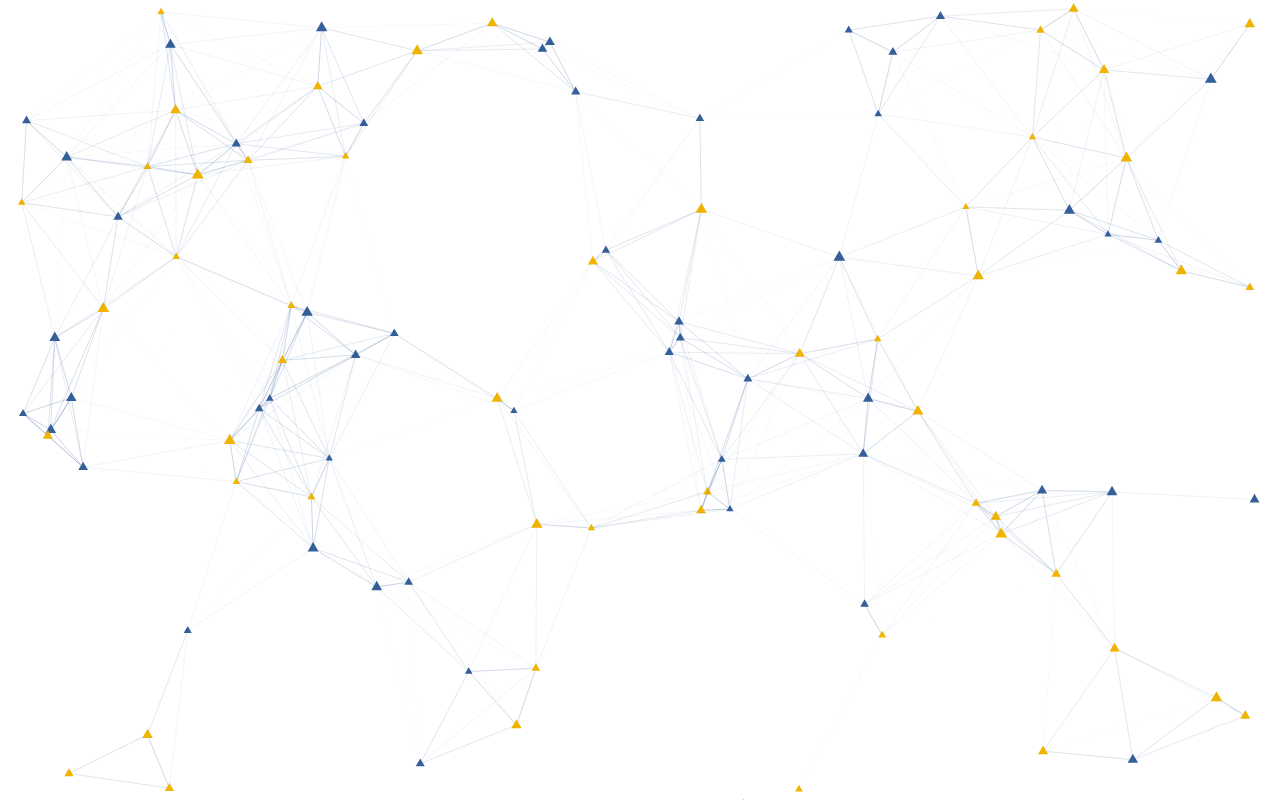
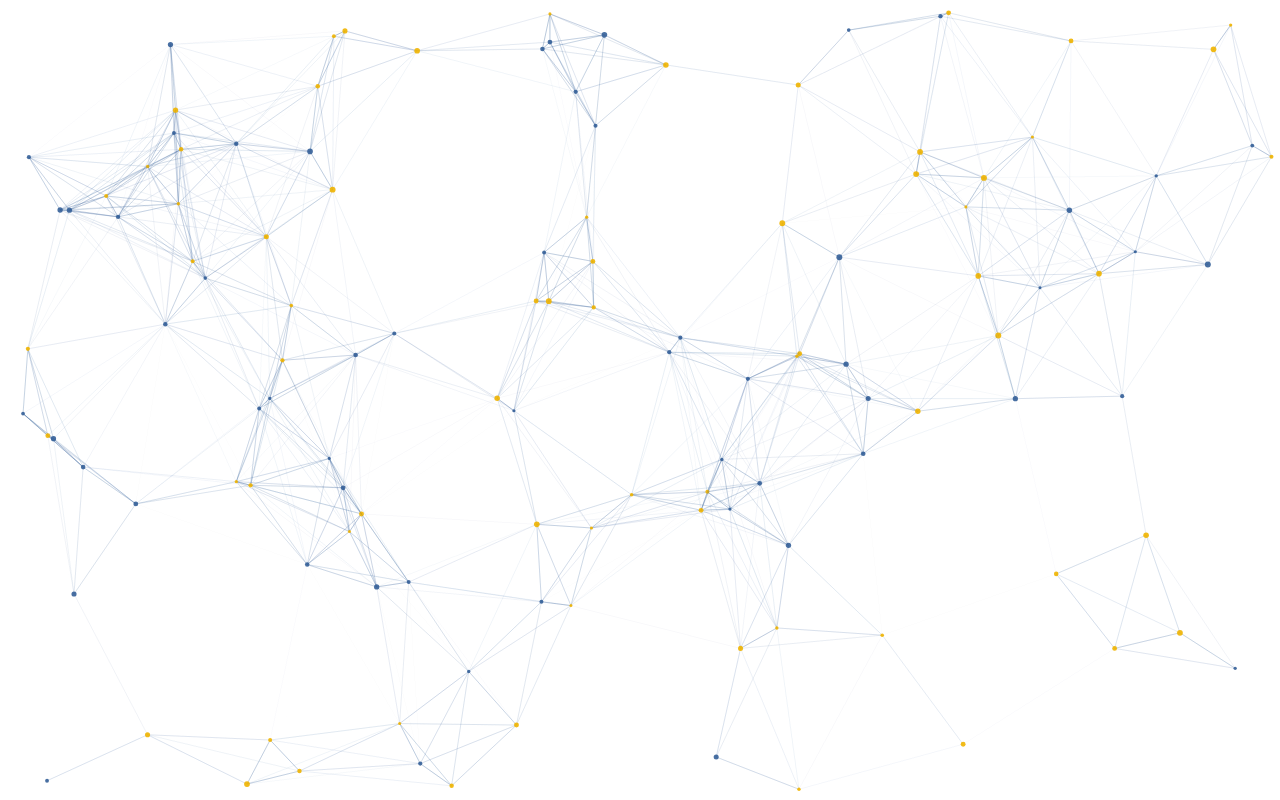
Before and after one commit to GBKAndrija/gbk-particles, a plain HTML site: page index.html in a window 1280 px wide. Drawn offline with nearby package versions, Linux system fonts and the light colour scheme.

Commit message:
Update index.html

```diff
--- a/index.html
+++ b/index.html
@@ -30,28 +30,18 @@ tsParticles.load("tsparticles", {
   fpsLimit: 60,
   detectRetina: true,
 
-  /* 🎯 HOVER = kidanje / zgušnjavanje */
+  /* 🎯 PRELAZ MIŠEM = precizno "kidanje" */
   interactivity: {
     detectsOn: "window",
     events: {
-      onHover: {
-        enable: true,
-        mode: ["grab", "repulse"]
-      },
-      onClick: {
-        enable: true,
-        mode: "repulse"
-      },
+      onHover: { enable: true, mode: "repulse" },
+      onClick: { enable: true, mode: "repulse" },
       resize: true
     },
     modes: {
-      grab: {
-        distance: 220,
-        links: { opacity: 1 }    // 🔥 blizu miša = jake linije
-      },
       repulse: {
-        distance: 260,
-        duration: 0.3,
+        distance: 120,      // 🔥 mali buffer (probaj 90–130)
+        duration: 0.25,
         speed: 3
       }
     }
@@ -59,28 +49,30 @@ tsParticles.load("tsparticles", {
 
   particles: {
     number: {
-      value: 100,
+      value: 120,          // 🔹 srednja gustina
       density: { enable: true, area: 900 }
     },
 
-    shape: { type: "triangle" },
+    /* TAČKE SU TAČKE */
+    shape: { type: "circle" },
 
-    /* 🔵🟡 kombinacija boja */
+    /* PLAVA + ŽUTA (diskretno) */
     color: {
       value: ["#345F98", "#F0B400"]
     },
 
     size: {
-      value: { min: 3.5, max: 6 }
+      value: { min: 1.5, max: 3 }   // jasno vidljive tačke
     },
 
-    opacity: { value: 1 },
+    opacity: { value: 0.9 },
 
+    /* LINIJAMA NASTAJU "TROUGLOVI" */
     links: {
       enable: true,
       color: "#345F98",
-      distance: 190,       // 🔑 kratko = vizuelno jače blizu
-      opacity: 0.18,       // 🔑 slabije daleko
+      distance: 190,        // kontrolisana mreža
+      opacity: 0.22,
       width: 1
     },
 
```
